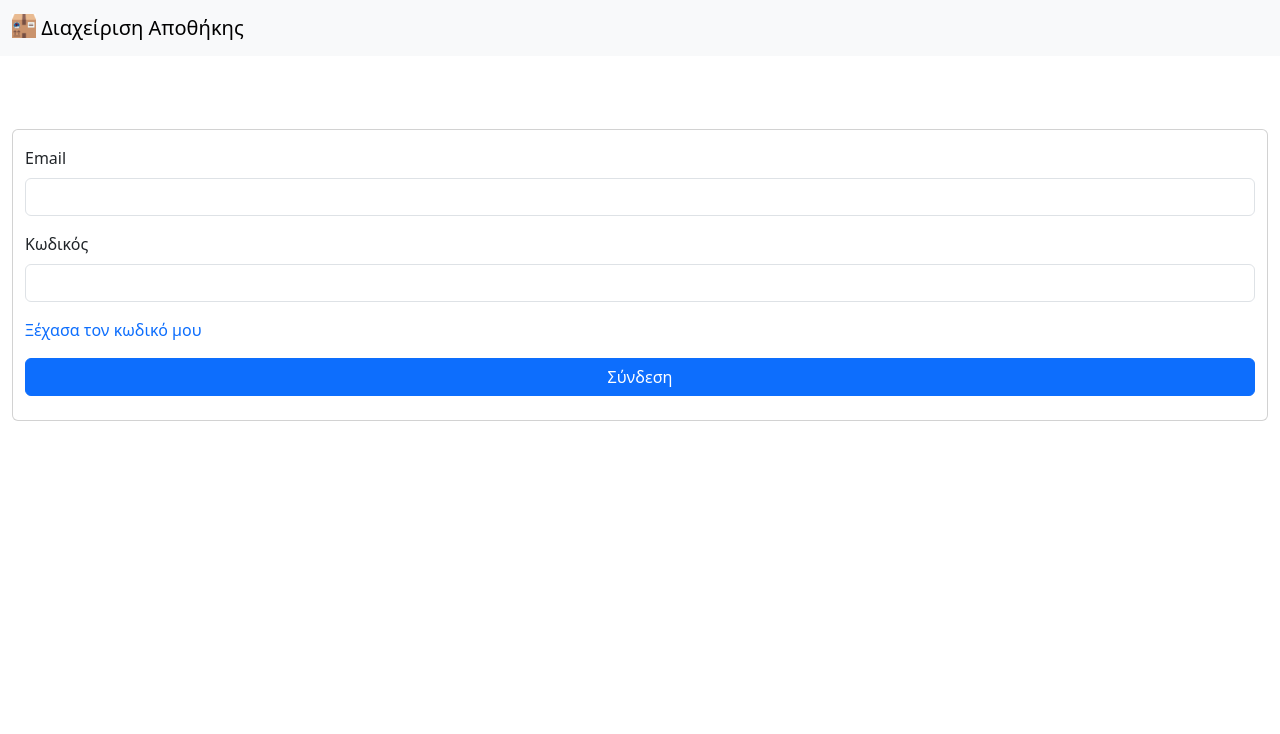
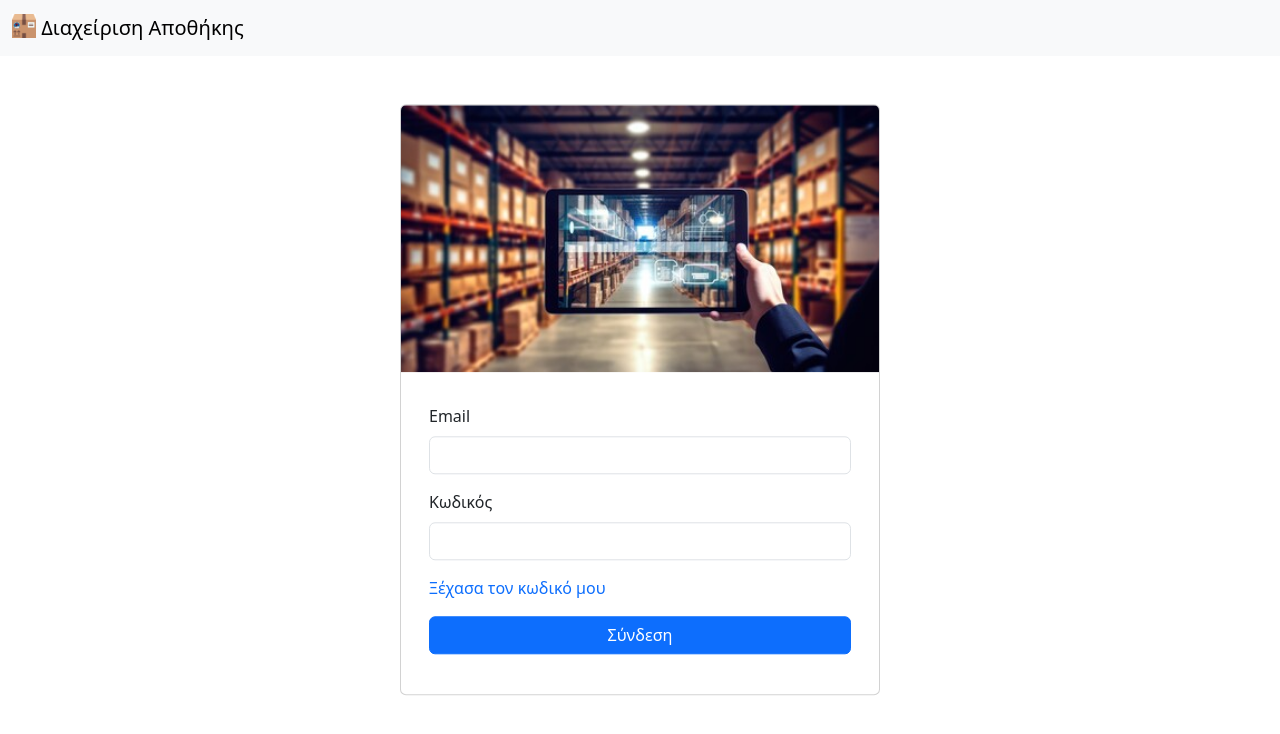
Before and after one commit to happyDebugging/hrt-mg-warehouse, an Angular app: page /auth in a window 1280 px wide. Shown: the top 734 px of the page. Built offline with nearby package versions, Linux system fonts and the light colour scheme.

Commit message:
Customized login screen.

```diff
--- a/src/app/auth/auth.component.html
+++ b/src/app/auth/auth.component.html
@@ -3,7 +3,9 @@
 
     <br><br><br>
 
-    <div *ngIf="!hasForgottenPassword" class="card mb-1" style="width: 100%;">
+    <div *ngIf="!hasForgottenPassword" class="card mb-1 d-block d-sm-none start-50 translate-middle" style="width: 100%; top: 16rem;">
+        <img src="warehouse-management.jpg" class="card-img-top" alt="">
+        <div class="card-body">
             <div class="container-fluid">
                 <form>
                     <div class="mt-3 mb-3">
@@ -11,7 +13,8 @@
                     </div>
                     <div class="mb-3">
                         <label for="inputEmail" class="form-label">Email</label>
-                    <input type="email" class="form-control" id="inputEmail" name="userEmail" [(ngModel)]="userEmail">
+                        <input type="email" class="form-control" id="inputEmail" name="userEmail"
+                            [(ngModel)]="userEmail">
                     </div>
                     <div class="mb-3">
                         <label for="inputPassword" class="form-label">Κωδικός</label>
@@ -27,8 +30,69 @@
                 <br>
             </div>
         </div>
+    </div>
+    <!-- ---- -->
+    <div *ngIf="!hasForgottenPassword"
+        class="card mb-1 d-none d-sm-block position-absolute top-50 start-50 translate-middle" style="width: 30rem;">
+        <img src="warehouse-management.jpg" class="card-img-top" alt="">
+        <div class="card-body">
+            <div class="container-fluid">
+                <form>
+                    <div class="mt-3 mb-3">
+                        <label *ngIf="isCredentialsWrong" class="text-danger fw-light">{{ errorMessageToShow }}</label>
+                    </div>
+                    <div class="mb-3">
+                        <label for="inputEmail" class="form-label">Email</label>
+                        <input type="email" class="form-control" id="inputEmail" name="userEmail"
+                            [(ngModel)]="userEmail">
+                    </div>
+                    <div class="mb-3">
+                        <label for="inputPassword" class="form-label">Κωδικός</label>
+                        <input type="password" class="form-control" id="inputPassword" name="userPassword"
+                            [(ngModel)]="userPassword">
+                    </div>
+                    <div class="mb-3">
+                        <p><a class="link-offset-2 link-underline link-underline-opacity-0"
+                                (click)="EnterMailForPasswordReset()">Ξέχασα τον κωδικό μου</a></p>
+                    </div>
+                    <button type="submit" class="btn btn-primary col-12" (click)="Login()">Σύνδεση</button>
+                </form>
+                <br>
+            </div>
+        </div>
+    </div>
 
-    <div *ngIf="hasForgottenPassword" class="card mb-1" style="width: 100%;">
+
+    <div *ngIf="hasForgottenPassword" class="card mb-1 d-block d-sm-none start-50 translate-middle" style="width: 100%; top: 16rem;">
+        <div class="container-fluid">
+            <br>
+            <form>
+                <div class="mb-3 text-wrap fw-light">
+                    Εφόσον η διεύθυνση ηλεκτρονικού ταχυδρομείου που εισάγετε είναι έγκυρη, θα λάβετε μήνυμα για
+                    επαναφορά του κωδικού πρόσβασης.
+                </div>
+                <div class="mb-3">
+                    <label for="inputEmail" class="form-label">Email</label>
+                    <input type="email" class="form-control" id="inputEmail" name="userEmail" [(ngModel)]="userEmail">
+                </div>
+                <div class="mb-3">
+                    <p><a class="link-offset-2 link-underline link-underline-opacity-0" (click)="ReturnToSignIn()">
+                            <svg xmlns="http://www.w3.org/2000/svg" width="16" height="16" fill="currentColor"
+                                class="bi bi-arrow-left" viewBox="0 0 16 16">
+                                <path fill-rule="evenodd"
+                                    d="M15 8a.5.5 0 0 0-.5-.5H2.707l3.147-3.146a.5.5 0 1 0-.708-.708l-4 4a.5.5 0 0 0 0 .708l4 4a.5.5 0 0 0 .708-.708L2.707 8.5H14.5A.5.5 0 0 0 15 8" />
+                            </svg>
+                            Επιστροφή στη σύνδεση</a></p>
+                </div>
+                <button *ngIf="!emailSent" type="submit" class="btn btn-primary col-12"
+                    (click)="ResetPassword()">Επαναφορά κωδικού πρόσβασης</button>
+                <button *ngIf="emailSent" type="button" class="btn btn-info col-12">Το μήνυμα στάλθηκε!</button>
+            </form>
+            <br>
+        </div>
+    </div>
+    <!-- ------------ -->
+    <div *ngIf="hasForgottenPassword" class="card mb-1 d-none d-sm-block position-absolute top-50 start-50 translate-middle" style="width: 30rem;">
         <div class="container-fluid">
             <br>
             <form>
```
Also changed, not shown: public/warehouse-management.jpg (added). Lines whose indentation alone changed are shown as unchanged.
